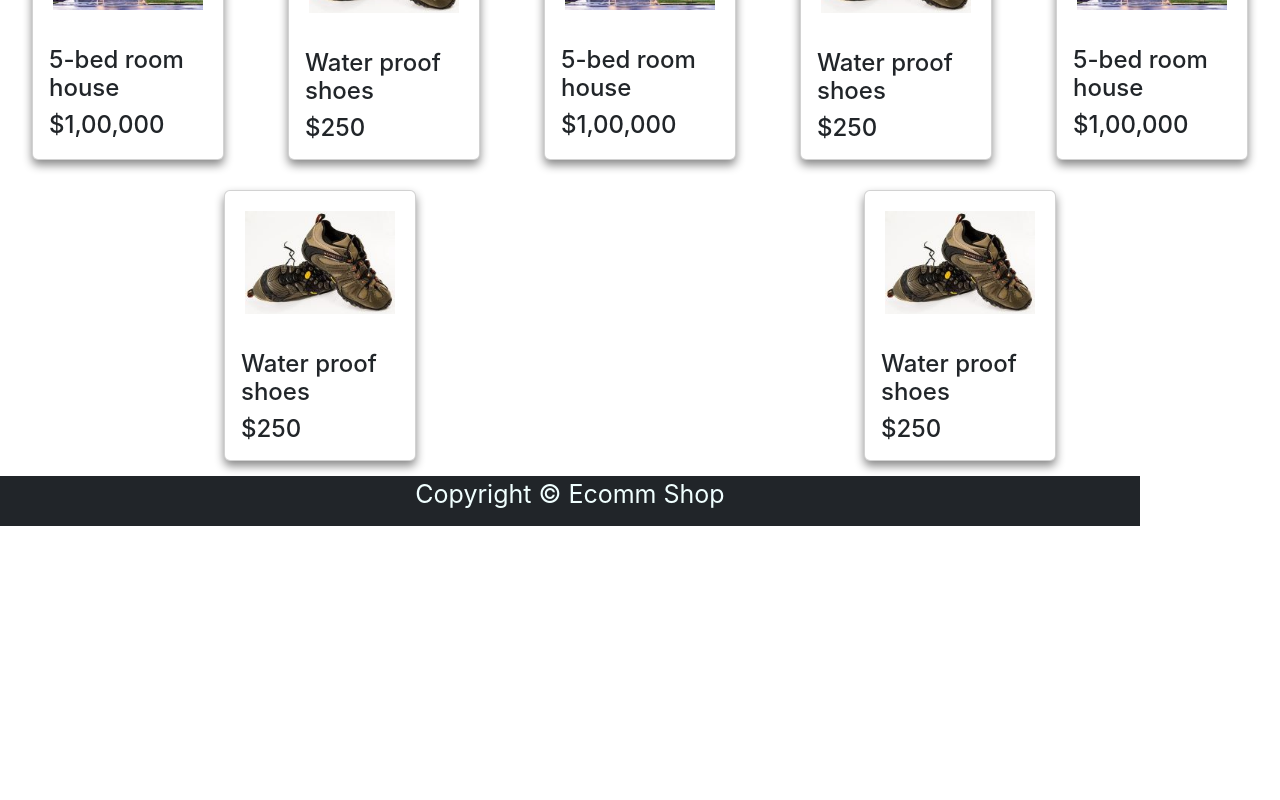
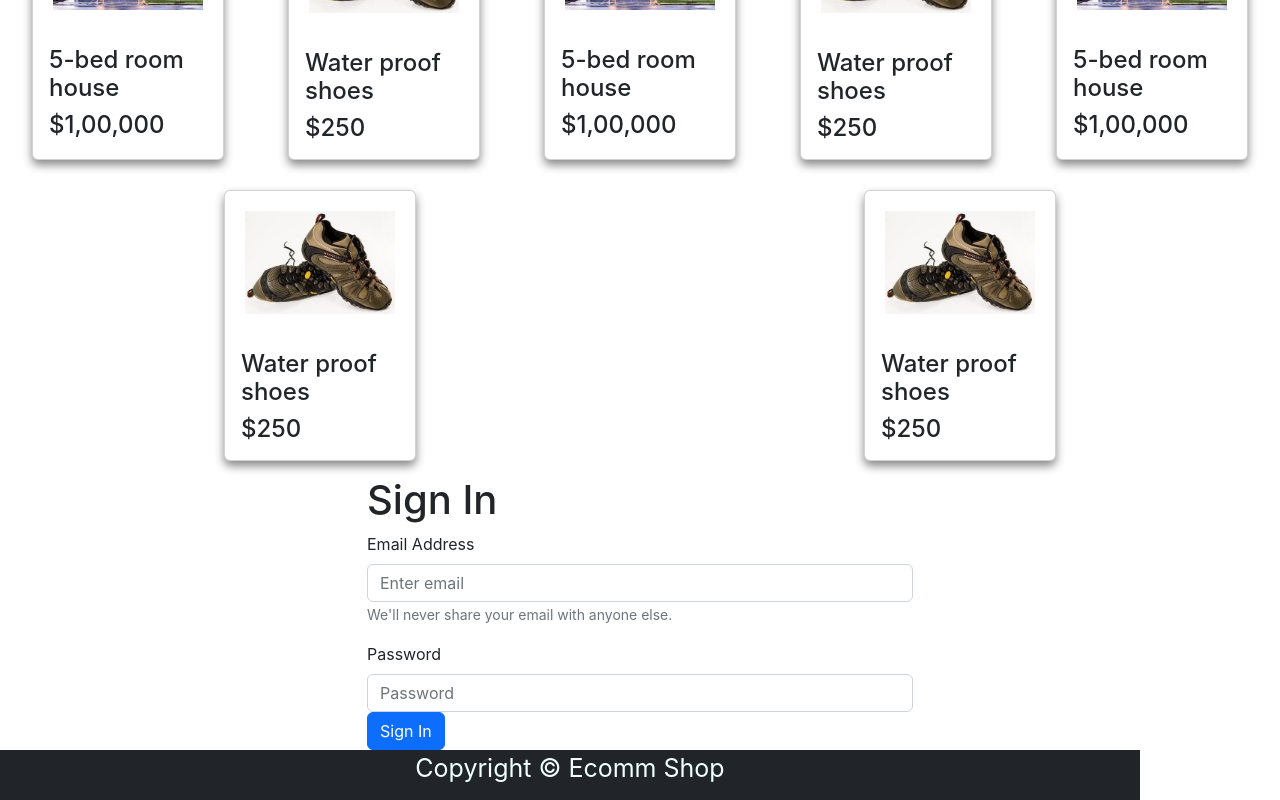
Before and after one commit to kartavya99/ecommerce-website, a React (Create React App) app in the folder client/: page /login in a window 1280 px wide. Shown: the part 261-1061 px from the top of the page. Before the commit the page ends 800 px from the top, so only its background shows below. Built offline with nearby package versions, Linux system fonts and the light colour scheme.

Commit message:
login page added

```diff
--- a/client/src/App.js
+++ b/client/src/App.js
@@ -1,14 +1,19 @@
+import { Routes, Route } from "react-router-dom";
 import Header from "./components/Header/Header";
 import Products from "./components/Product/Product";
 import Footer from "./components/Footer/Footer";
+import Login from "./pages/login";
 
 function App() {
   return (
-    <div>
+    <>
       <Header />
       <Products />
+      <Routes>
+        <Route path="/login" element={<Login />}></Route>
+      </Routes>
       <Footer />
-    </div>
+    </>
   );
 }
 
--- /dev/null
+++ b/client/src/components/Form/FormContainer.js
@@ -0,0 +1,17 @@
+import React from "react";
+
+import { Container, Row, Col } from "react-bootstrap";
+
+const FormContainer = ({ children }) => {
+  return (
+    <Container>
+      <Row className="justify-content-md-center">
+        <Col xs={12} md={6}>
+          {children}
+        </Col>
+      </Row>
+    </Container>
+  );
+};
+
+export default FormContainer;
--- a/client/src/index.js
+++ b/client/src/index.js
@@ -4,12 +4,13 @@ import "bootstrap/dist/css/bootstrap.min.css";
 import "./index.css";
 import App from "./App";
 import reportWebVitals from "./reportWebVitals";
+import { BrowserRouter } from "react-router-dom";
 
 const root = ReactDOM.createRoot(document.getElementById("root"));
 root.render(
-  <React.StrictMode>
+  <BrowserRouter>
     <App />
-  </React.StrictMode>
+  </BrowserRouter>
 );
 
 // If you want to start measuring performance in your app, pass a function
--- /dev/null
+++ b/client/src/pages/login.js
@@ -0,0 +1,31 @@
+import React from "react";
+import { Form, Button } from "react-bootstrap";
+import FormContainer from "../components/Form/FormContainer";
+
+const Login = () => {
+  return (
+    <FormContainer>
+      <h1>Sign In</h1>
+      <Form>
+        <Form.Group className="mb-3" controlId="email">
+          <Form.Label>Email Address</Form.Label>
+          <Form.Control type="email" placeholder="Enter email" />
+          <Form.Text className="text-muted">
+            We'll never share your email with anyone else.
+          </Form.Text>
+        </Form.Group>
+
+        <Form.Group controlId="password">
+          <Form.Label>Password</Form.Label>
+          <Form.Control type="password" placeholder="Password" />
+        </Form.Group>
+
+        <Button type="submit" variant="primary">
+          Sign In
+        </Button>
+      </Form>
+    </FormContainer>
+  );
+};
+
+export default Login;
```
